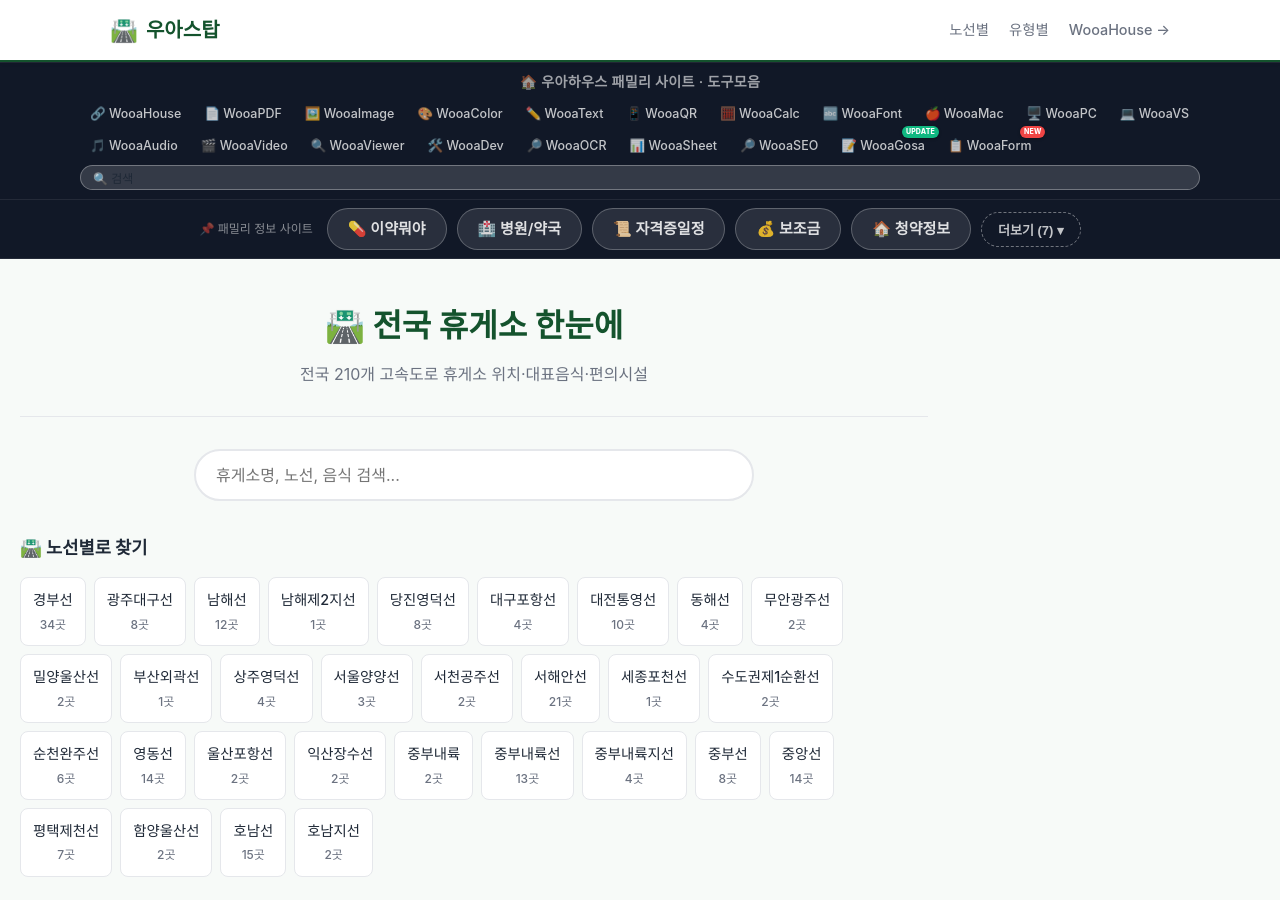
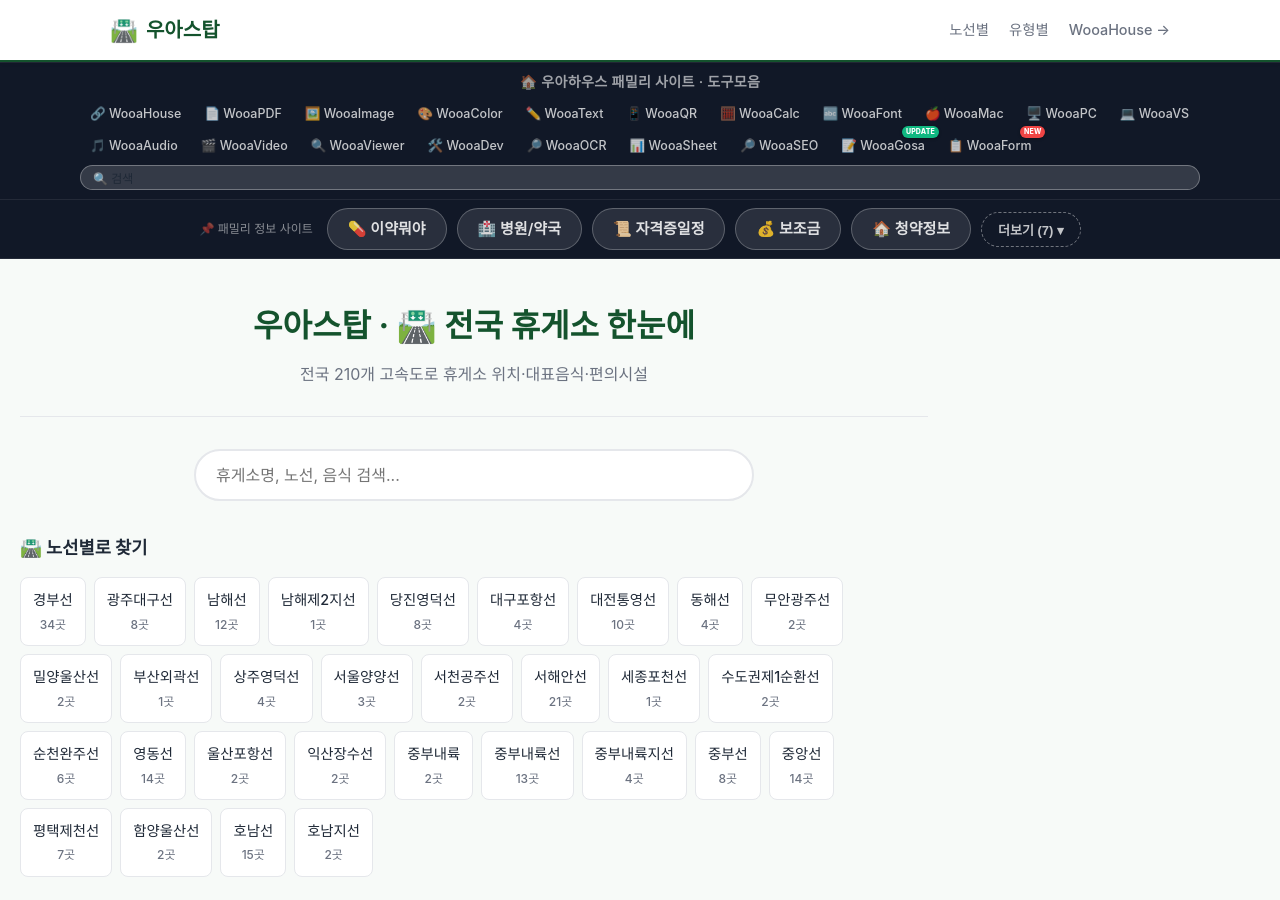
Before and after one commit to ingmaster83-code/wooastop, a Jekyll site: the page built from index.html, in a window 1280 px wide and 900 px high. Built offline with Jekyll 4.4.1, drawn with Linux system fonts in a browser that asks for light colours; some web fonts are replaced; comment, search, counter and statistics services are not loaded.

Commit message:
Add Korean brand name to H1 for SEO/brand-search visibility

```diff
--- a/index.html
+++ b/index.html
@@ -8,7 +8,7 @@ description: 전국 210개 고속도로 휴게소 정보 총정리! 노선별
 <div class="home-page">
 
   <div class="home-hero">
-    <h1>🛣️ 전국 휴게소 한눈에</h1>
+    <h1>우아스탑 · 🛣️ 전국 휴게소 한눈에</h1>
     <p>전국 {{ site.data.reststops | size }}개 고속도로 휴게소 위치·대표음식·편의시설</p>
   </div>
 
```
